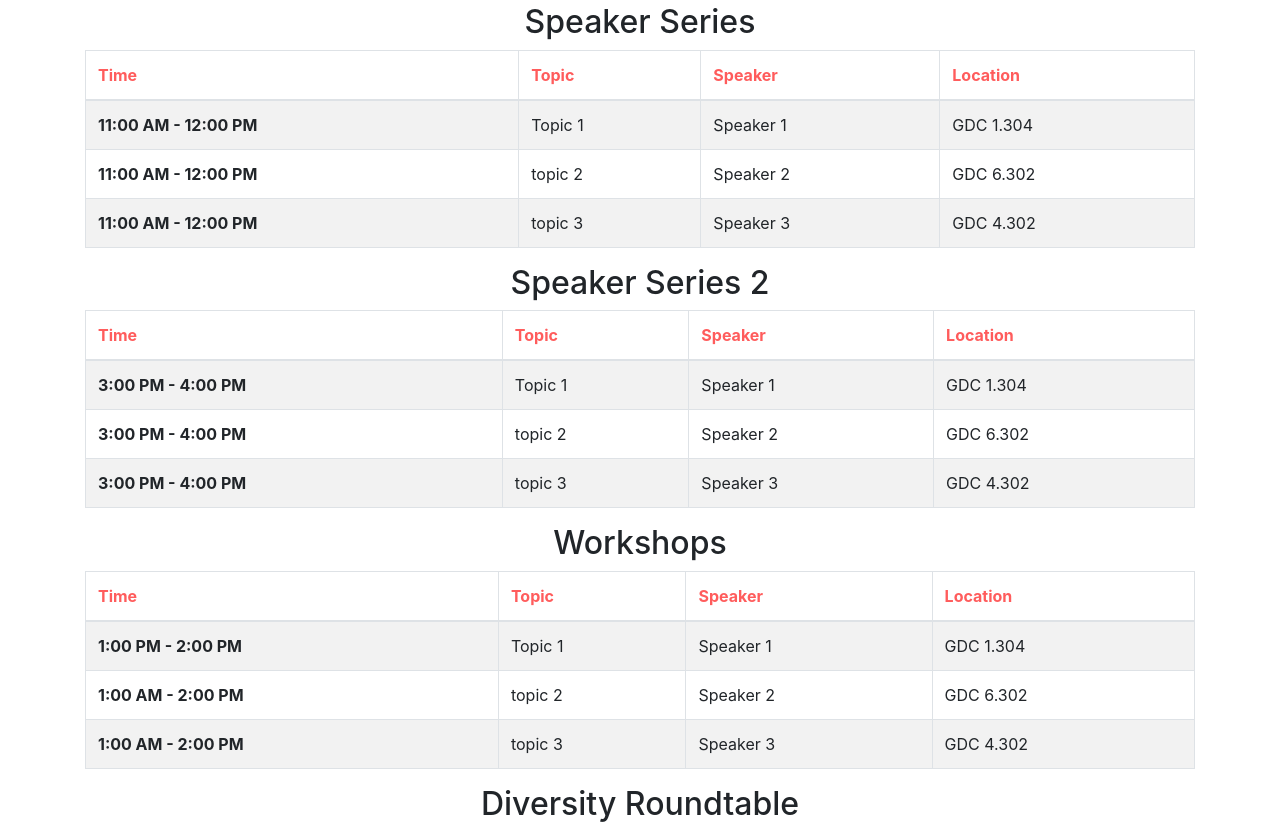
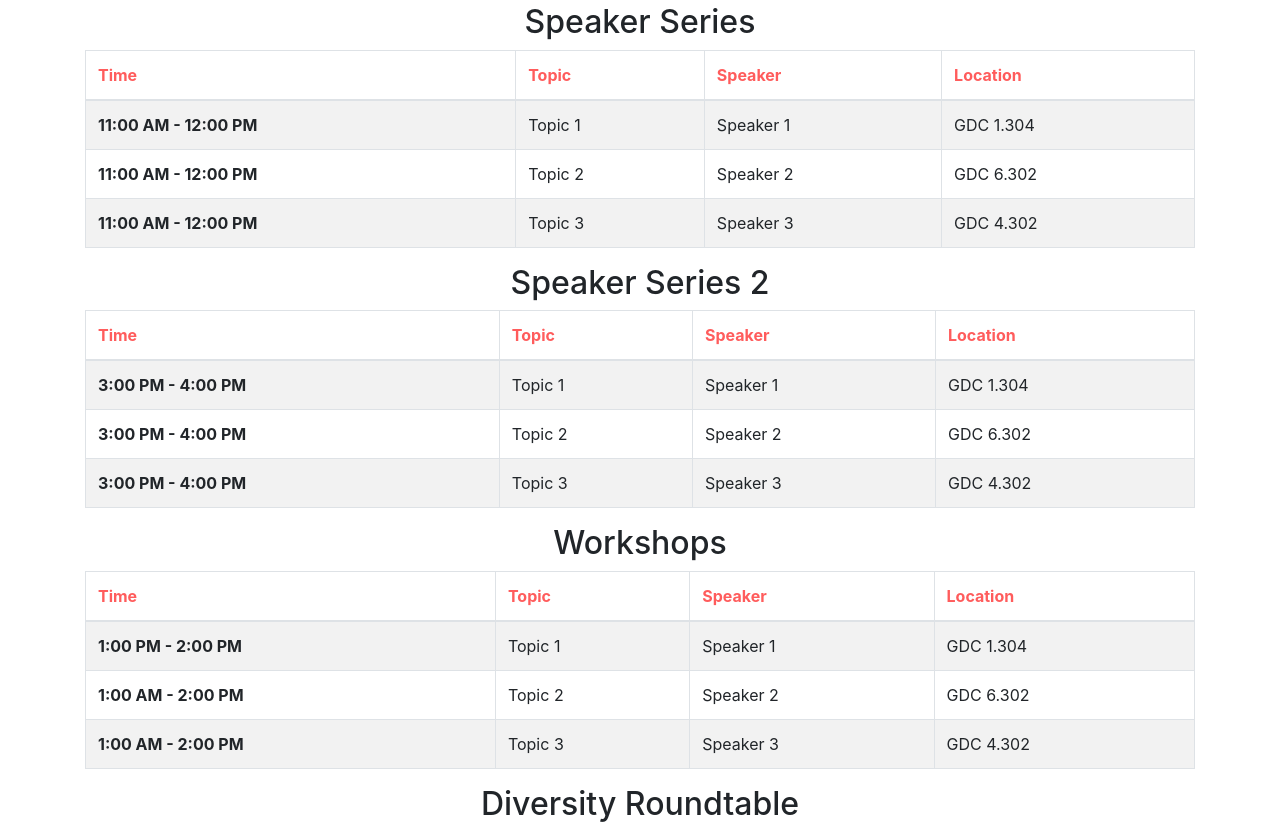
Before and after one commit to mehrdaddarraji/mehrdaddarraji.github.io, a website with bundled scripts: page index.html in a window 1280 px wide. Shown: the part 1226-2052 px from the top of the page. Built offline with nearby package versions, Linux system fonts and the light colour scheme; files whose address does not match are found by name.

Commit message:
capitalized "topic"

```diff
--- a/index.html
+++ b/index.html
@@ -122,13 +122,13 @@
           </tr>
           <tr>
             <th scope="row">11:00 AM - 12:00 PM</th>
-            <td>topic 2</td>
+            <td>Topic 2</td>
             <td>Speaker 2</td>
             <td>GDC 6.302</td>
           </tr>
           <tr>
             <th scope="row">11:00 AM - 12:00 PM</th>
-            <td>topic 3</td>
+            <td>Topic 3</td>
             <td>Speaker 3</td>
             <td>GDC 4.302</td>
           </tr>
@@ -153,13 +153,13 @@
           </tr>
           <tr>
             <th scope="row">3:00 PM - 4:00 PM</th>
-            <td>topic 2</td>
+            <td>Topic 2</td>
             <td>Speaker 2</td>
             <td>GDC 6.302</td>
           </tr>
           <tr>
             <th scope="row">3:00 PM - 4:00 PM</th>
-            <td>topic 3</td>
+            <td>Topic 3</td>
             <td>Speaker 3</td>
             <td>GDC 4.302</td>
           </tr>
@@ -184,13 +184,13 @@
           </tr>
           <tr>
             <th scope="row">1:00 AM - 2:00 PM</th>
-            <td>topic 2</td>
+            <td>Topic 2</td>
             <td>Speaker 2</td>
             <td>GDC 6.302</td>
           </tr>
           <tr>
             <th scope="row">1:00 AM - 2:00 PM</th>
-            <td>topic 3</td>
+            <td>Topic 3</td>
             <td>Speaker 3</td>
             <td>GDC 4.302</td>
           </tr>
```
